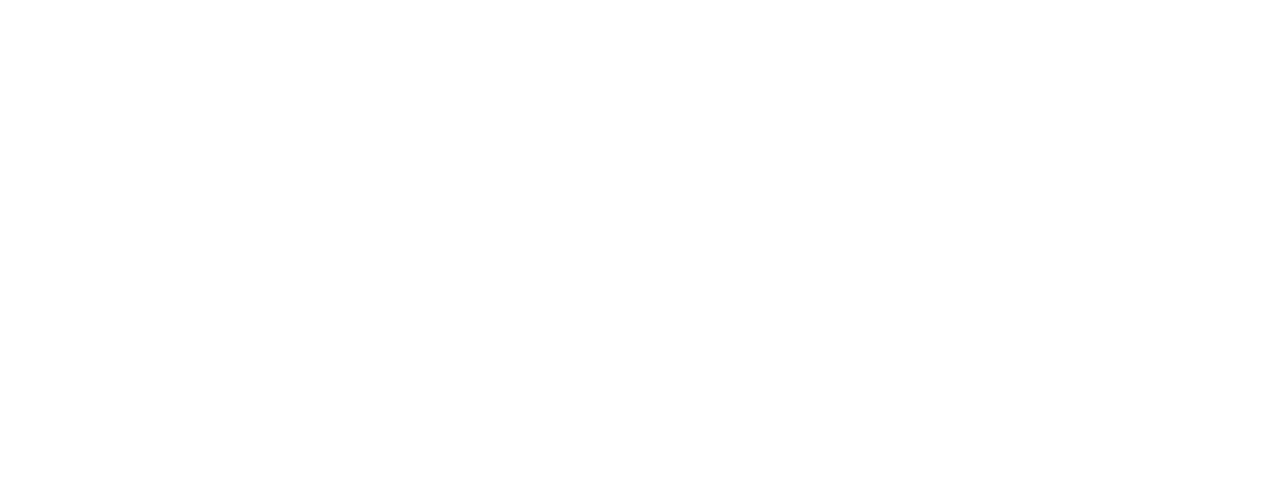
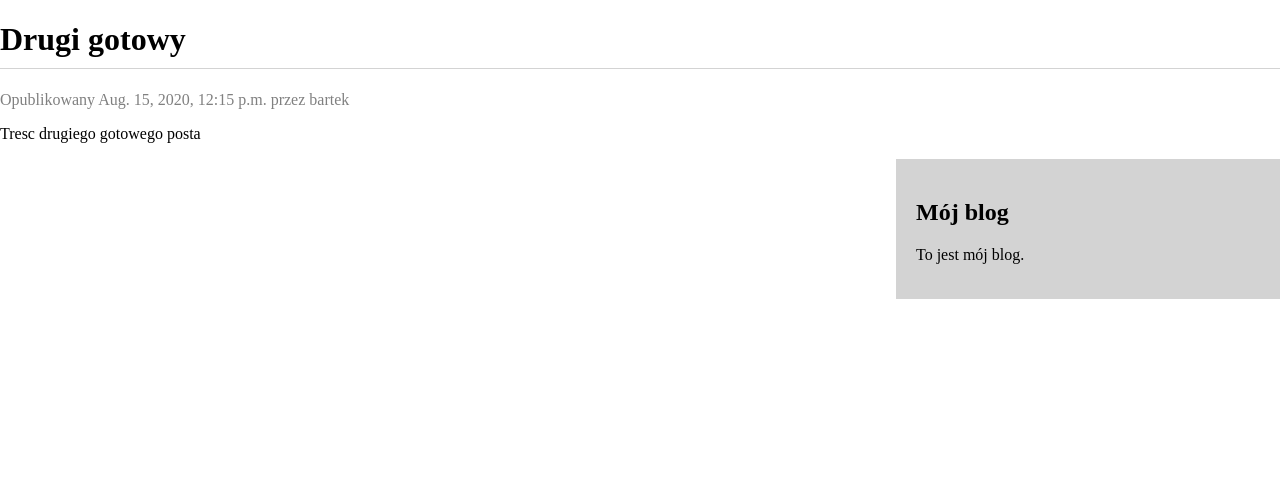
Before and after one commit to klimek91/django_blog, a Django app: a page that uses blog/templates/blog/post/detail.html in a window 1280 px wide. Before the commit the part shown is empty. Shown: the top 498 px of the page. Run offline with Django 3.2, Linux system fonts and the light colour scheme; data comes from the database, SQL or seed files in the repository.

Commit message:
add posts detail in html

```diff
--- a/blog/static/blog.css
+++ b/blog/static/blog.css
@@ -29,16 +29,13 @@ h1 {
 #container,
 #sidebar {
     display: inline-block;
-    float: left;
+    float: right;
     padding: 20px;
-    height: 100%;
+    height: 140px;
+    width: 30%;
+    background-color: lightgrey;
 }
 
 #container {
     width: 70%;
 }
-
-#sidebar {
-    width: 30%;
-    background-color: lightgrey;
-}
--- a/blog/templates/blog/base.html
+++ b/blog/templates/blog/base.html
@@ -4,7 +4,7 @@
 <html lang="en">
 <head>
     <title>{% block title %}{% endblock %}</title>
-    <link href="{% static 'css/blog.css' %}" rel="stylesheet">
+    <link href="{% static 'blog.css' %}" rel="stylesheet">
 </head>
 <body>
     <div id="content">
--- a/blog/templates/blog/post/detail.html
+++ b/blog/templates/blog/post/detail.html
@@ -0,0 +1,11 @@
+{% extends "blog/base.html" %}
+
+{% block title %}{{ post.title }}{% endblock %}
+
+{% block content %}
+    <h1>{{ post.title }}</h1>
+    <p class="date">
+            Opublikowany {{ post.publish }} przez {{ post.author }}
+    </p>
+    {{ post.body|linebreaks }}
+{% endblock %}
--- a/blog/templates/blog/post/list.html
+++ b/blog/templates/blog/post/list.html
@@ -10,7 +10,7 @@
                 {{ post.title }}
             </a>
         </h2>
-        <p class=""date>
+        <p class="date">
             Opublikowany {{ post.publish }} przez {{ post.author }}
         </p>
         {{ post.body|truncatewords:30|linebreaks }}
--- a/blog/views.py
+++ b/blog/views.py
@@ -9,4 +9,4 @@ def post_list(request):
 
 def post_detail(request, year, month, day, post):
     post = get_object_or_404(Post, slug=post, status='published', publish__year=year, publish__month=month, publish__day=day)
-    return render(request, 'blog/post/detail.html', {'posts':'posts'})
+    return render(request, 'blog/post/detail.html', {'post':post})
```
